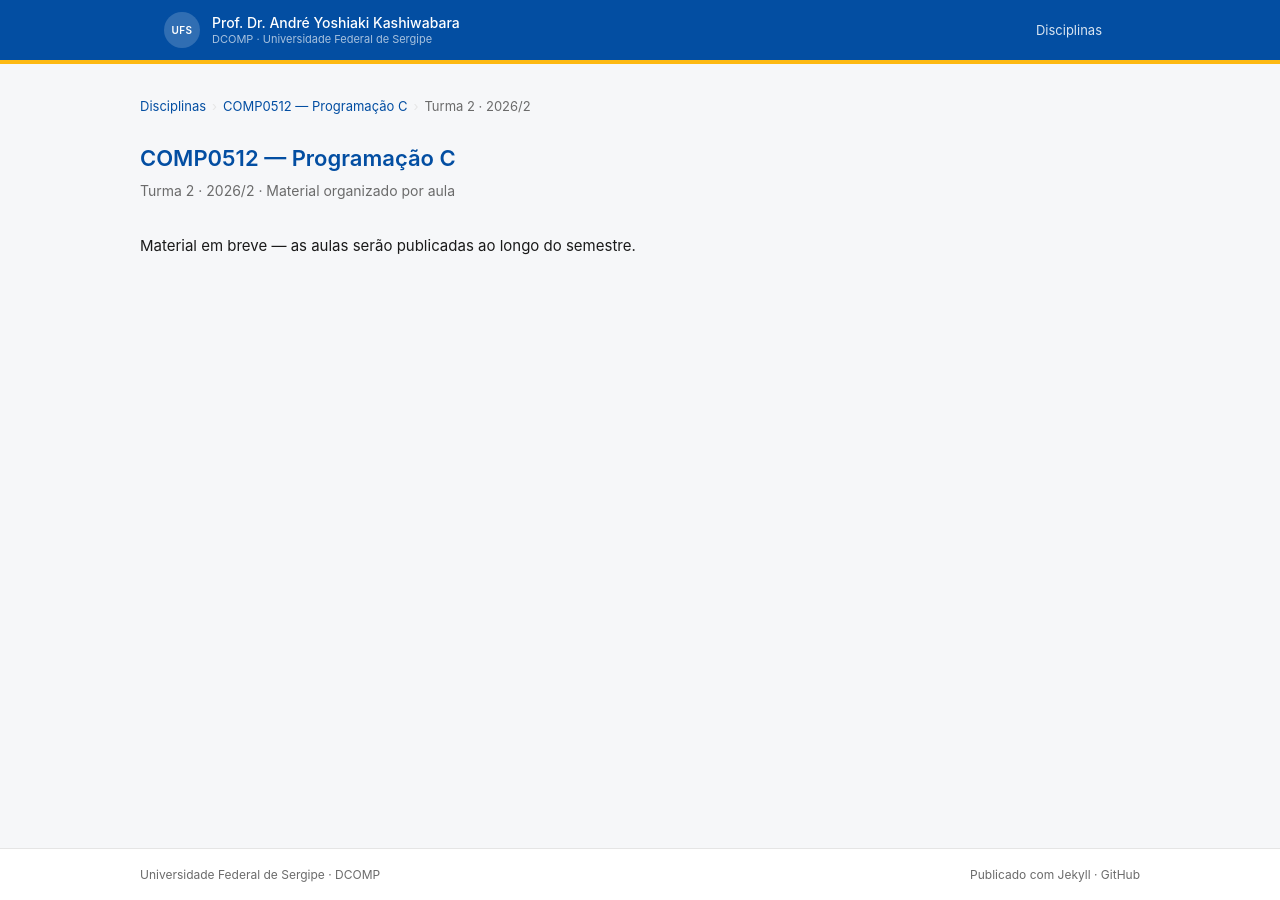
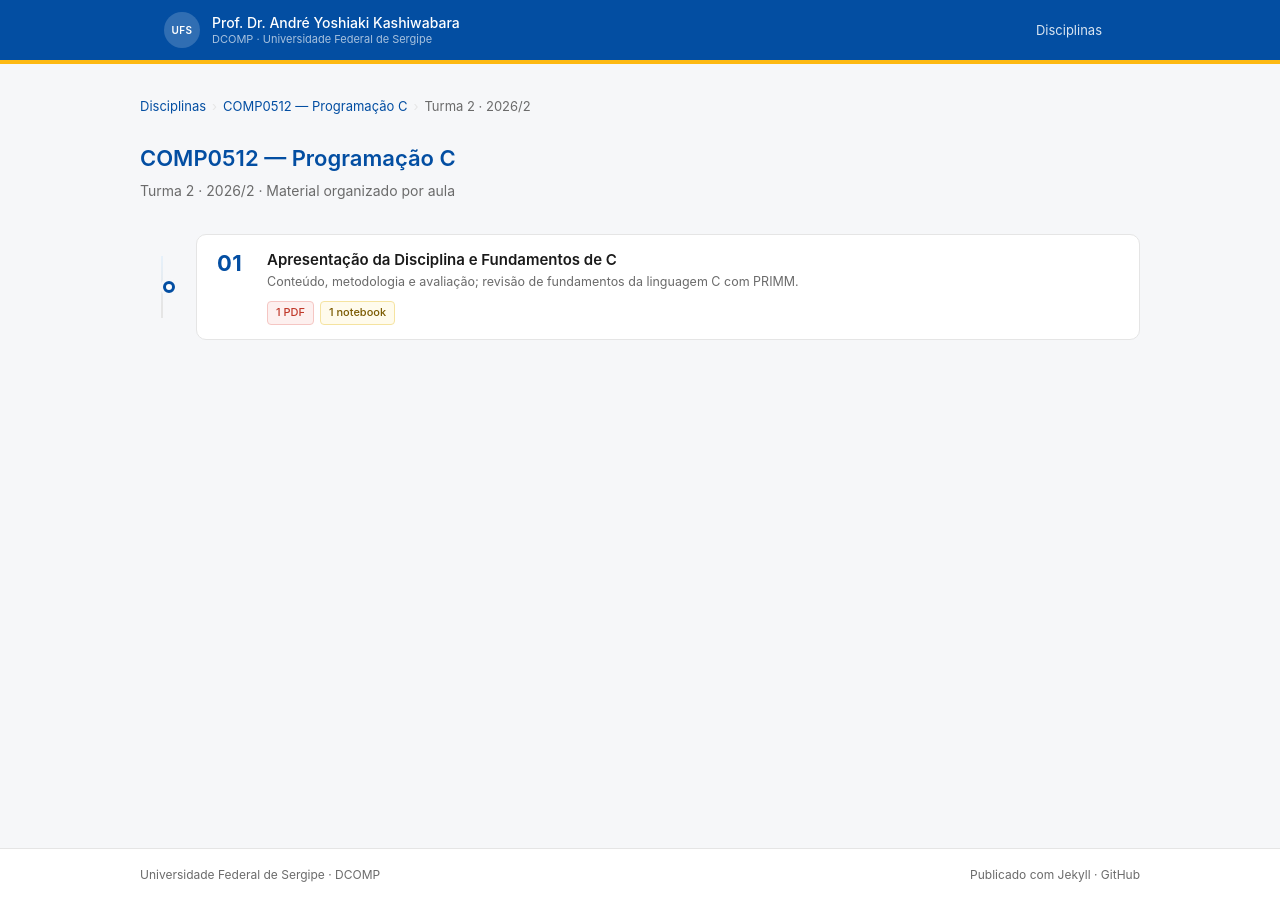
Before and after one commit to ayoshiaki/ufs-disciplinas, a Jekyll site: the page built from programacao-c/2026-2-T02/index.md, in a window 1280 px wide. Built offline with Jekyll 4.4.1, drawn with Linux system fonts in a browser that asks for light colours.

Commit message:
Adiciona Aula 01 de Programação C (2026/2 T02): apresentação e fundamentos de C
Slides Beamer (PRIMM), notebook tutorial e referências, instalados a partir
do material preparado em todo/20260812-b2c0df78. Capa ajustada ao padrão do
repositório (código da disciplina, turma e semestre no subtítulo).

Co-Authored-By: Claude Fable 5 <noreply@anthropic.com>

```diff
--- a/programacao-c/2026-2-T02/index.md
+++ b/programacao-c/2026-2-T02/index.md
@@ -15,6 +15,14 @@ title: "COMP0512 — Programação C — Turma 2 · 2026/2"
 <p class="page-subtitle">Turma 2 · 2026/2 · Material organizado por aula</p>
 
 <div class="weeks-timeline">
+
+  <a class="week-card" href="{{ 'programacao-c/2026-2-T02/aula-01-apresentacao-e-fundamentos-de-c' | relative_url }}">
+    <div class="week-num">01</div>
+    <div class="week-body">
+      <div class="week-title">Apresentação da Disciplina e Fundamentos de C</div>
+      <div class="week-desc">Conteúdo, metodologia e avaliação; revisão de fundamentos da linguagem C com PRIMM.</div>
+      <div class="week-badges"><span class="week-badge pdf">1 PDF</span><span class="week-badge nb">1 notebook</span></div>
+    </div>
+  </a>
+
 </div>
-
-<p>Material em breve — as aulas serão publicadas ao longo do semestre.</p>
```
Also changed, not shown: programacao-c/2026-2-T02/aula-01-apresentacao-e-fundamentos-de-c/index.md (added, +43 -0 lines), programacao-c/2026-2-T02/referencias.bib (added, +52 -0 lines), 3 other files.
